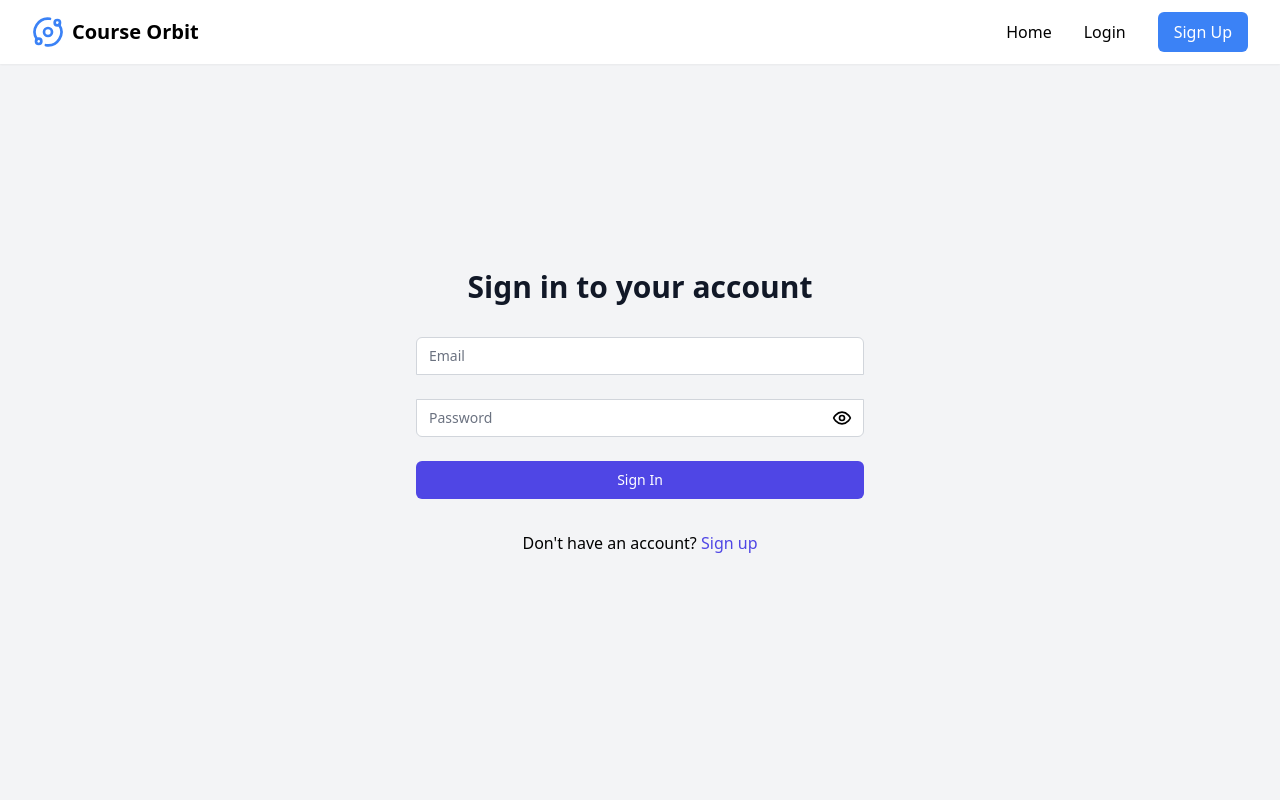
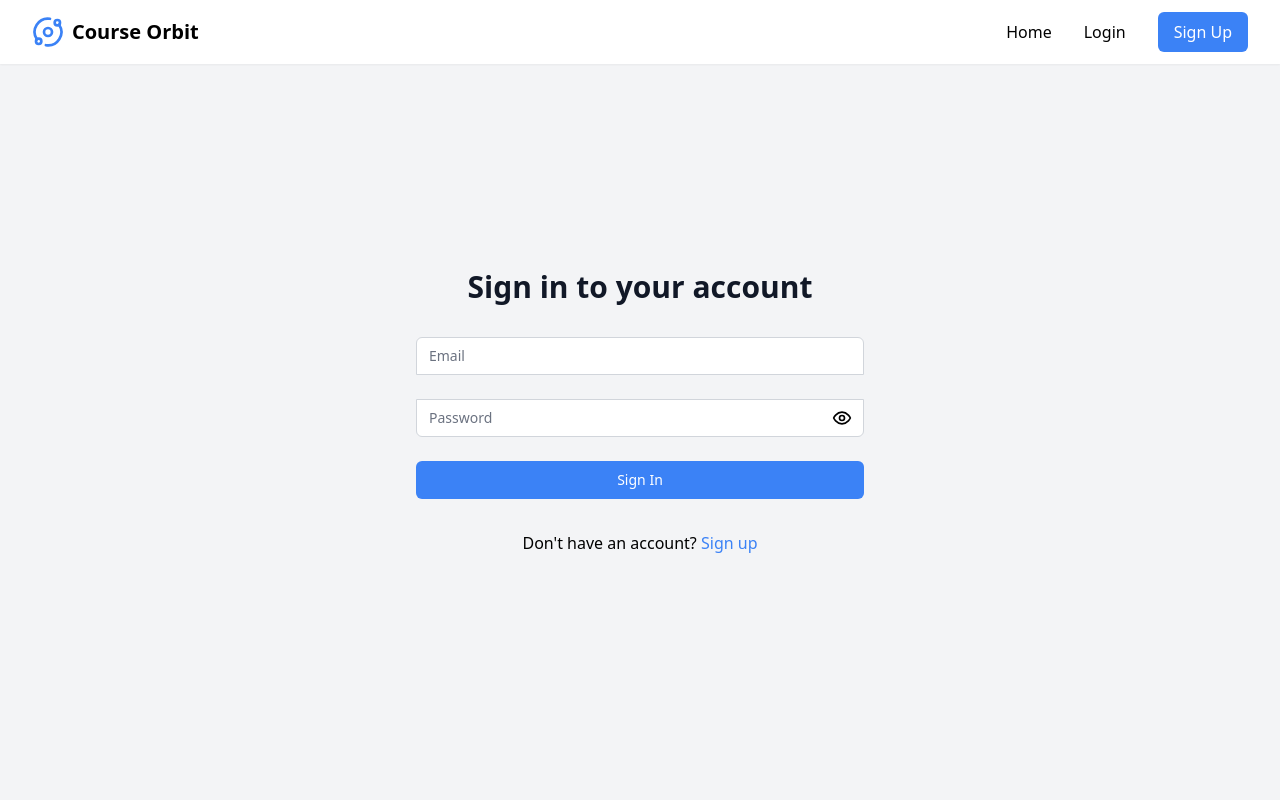
Before and after one commit to Nwachukwuchinedu/Course-Orbit, a React (Vite) app: page /login in a window 1280 px wide. Shown: the top 800 px of the page. Built offline with nearby package versions, Linux system fonts and the light colour scheme; no server answers.

Commit message:
updated color

```diff
--- a/src/components/AuthForm.tsx
+++ b/src/components/AuthForm.tsx
@@ -113,7 +113,7 @@
                 type="text"
                 autoComplete="name"
                 required
-                className="appearance-none rounded-none relative block w-full px-3 py-2 border border-gray-300 placeholder-gray-500 text-gray-900 rounded-t-md focus:outline-none focus:ring-indigo-500 focus:border-indigo-500 focus:z-10 sm:text-sm"
+                className="appearance-none rounded-none relative block w-full px-3 py-2 border border-gray-300 placeholder-gray-500 text-gray-900 rounded-t-md focus:outline-none focus:ring-blue-300 focus:border-blue-300 focus:z-10 sm:text-sm"
                 placeholder="Name"
                 value={formData.name}
                 onChange={(e) =>
@@ -135,7 +135,7 @@
               type="email"
               autoComplete="email"
               required
-              className="appearance-none rounded-none relative block w-full px-3 py-2 border border-gray-300 placeholder-gray-500 text-gray-900 rounded-t-md focus:outline-none focus:ring-indigo-500 focus:border-indigo-500 focus:z-10 sm:text-sm"
+              className="appearance-none rounded-none relative block w-full px-3 py-2 border border-gray-300 placeholder-gray-500 text-gray-900 rounded-t-md focus:outline-none focus:ring-blue-300 focus:border-blue-300 focus:z-10 sm:text-sm"
               placeholder="Email"
               value={formData.email}
               onChange={(e) =>
@@ -157,7 +157,7 @@
                 type={showPassword ? "text" : "password"}
                 autoComplete="current-password"
                 required
-                className="appearance-none rounded-none relative block w-full px-3 py-2 border border-gray-300 placeholder-gray-500 text-gray-900 rounded-b-md focus:outline-none focus:ring-indigo-500 focus:border-indigo-500 focus:z-10 sm:text-sm"
+                className="appearance-none rounded-none relative block w-full px-3 py-2 border border-gray-300 placeholder-gray-500 text-gray-900 rounded-b-md focus:outline-none focus:ring-blue-300 focus:border-blue-300 focus:z-10 sm:text-sm"
                 placeholder="Password"
                 value={formData.password}
                 onChange={(e) =>
@@ -177,7 +177,7 @@
           </div>
           <button
             type="submit"
-            className="group relative w-full flex justify-center py-2 px-4 border border-transparent text-sm font-medium rounded-md text-white bg-indigo-600 hover:bg-indigo-700 focus:outline-none focus:ring-2 focus:ring-offset-2 focus:ring-indigo-500"
+            className="group relative w-full flex justify-center py-2 px-4 border border-transparent text-sm font-medium rounded-md text-white bg-blue-500 hover:bg-blue-400 focus:outline-none focus:ring-2 focus:ring-offset-2 focus:ring-blue-300"
           >
             {type === "signup" ? "Sign Up" : "Sign In"}
           </button>
@@ -188,7 +188,7 @@
               Don't have an account?{" "}
               <Link
                 to="/signup"
-                className="text-indigo-600 hover:text-indigo-500"
+                className="text-blue-500 hover:text-blue-400"
               >
                 Sign up
               </Link>
@@ -198,7 +198,7 @@
               Already have an account?{" "}
               <Link
                 to="/login"
-                className="text-indigo-600 hover:text-indigo-500"
+                className="text-blue-500 hover:text-blue-400"
               >
                 Log in
               </Link>
```
